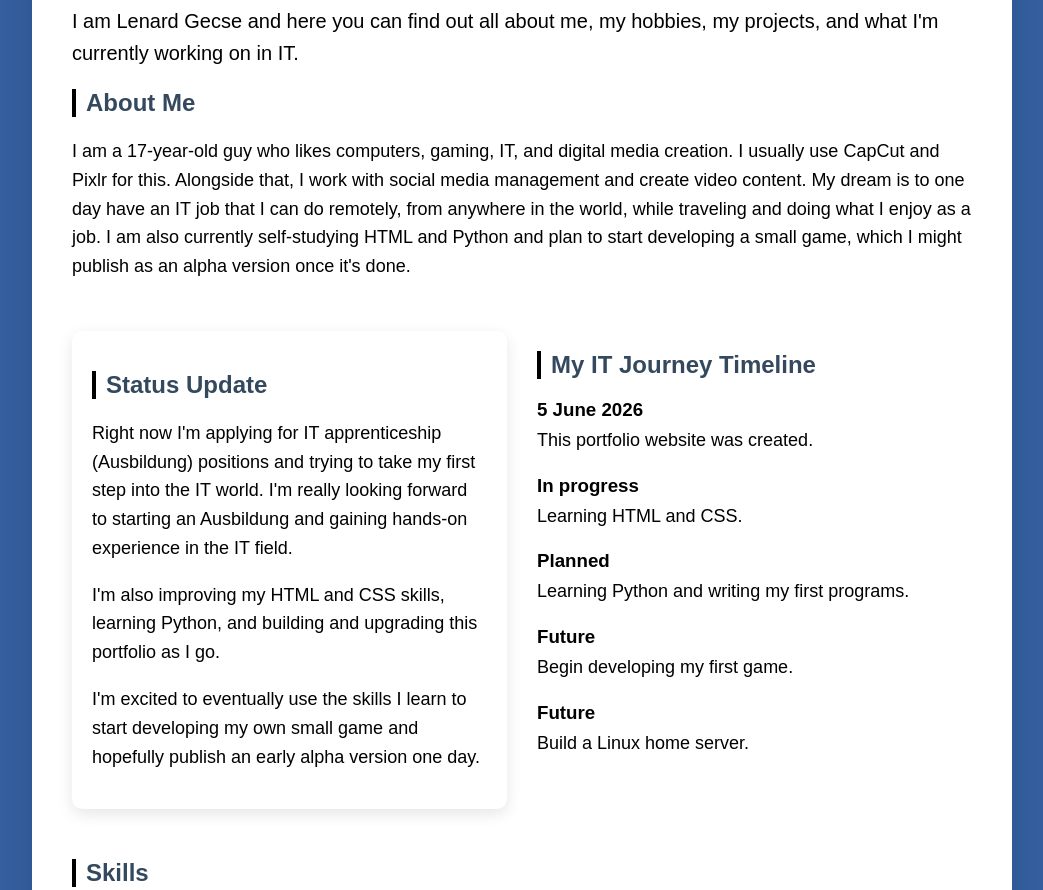
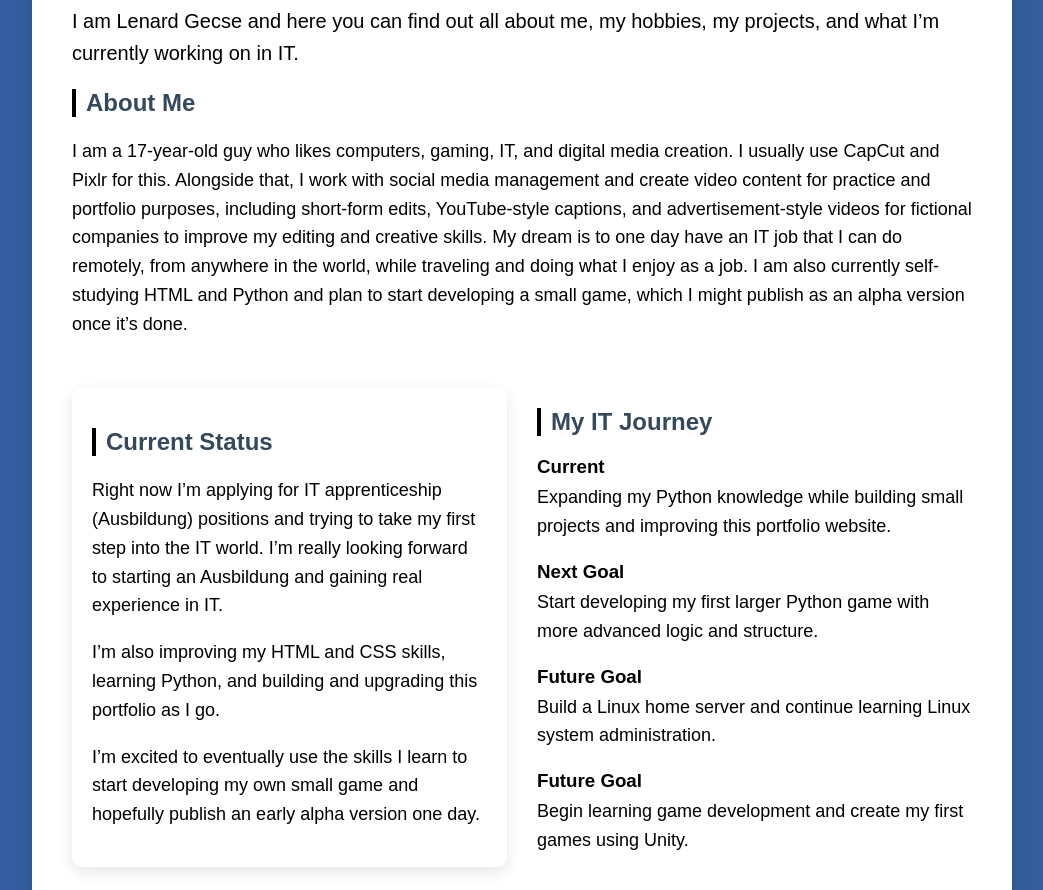
Before and after one commit to ErlikStudio/My-portfolio, a plain HTML site: page index.html in a window 1280 px wide. Shown: the part 240-1130 px from the top of the page, without its empty margins (118-1161 px from the left). Drawn offline with Linux system fonts and the light colour scheme.

Commit message:
Update index.html

```diff
--- a/index.html
+++ b/index.html
@@ -15,55 +15,53 @@
 <p></p>
 
 <p style="font-size: 20px;">
-    I am Lenard Gecse and here you can find out all about me, my hobbies, my projects, and what I'm currently working on in IT.</p>
+    I am Lenard Gecse and here you can find out all about me, my hobbies, my projects, and what I’m currently working on in IT.</p>
 
 <h2>About Me</h2>
 
 <p>
-I am a 17-year-old guy who likes computers, gaming, IT, and digital media creation. I usually use CapCut and Pixlr for this. Alongside that, I work with social media management and create video content.
+I am a 17-year-old guy who likes computers, gaming, IT, and digital media creation. I usually use CapCut and Pixlr for this. Alongside that, I work with social media management and create video content for practice and portfolio purposes, including short-form edits, YouTube-style captions, and advertisement-style videos for fictional companies to improve my editing and creative skills.
 
 My dream is to one day have an IT job that I can do remotely, from anywhere in the world, while traveling and doing what I enjoy as a job.
 
-I am also currently self-studying HTML and Python and plan to start developing a small game, which I might publish as an alpha version once it's done.
+I am also currently self-studying HTML and Python and plan to start developing a small game, which I might publish as an alpha version once it’s done.
 </p>
 
 <div class="layout">
 
     <div class="left">
         <div class="status-box">
-            <h2>Status Update</h2>
+            <h2>Current Status</h2>
 
             <p>
-                Right now I'm applying for IT apprenticeship (Ausbildung) positions and trying to take my first step into the IT world. I'm really looking forward to starting an Ausbildung and gaining hands-on experience in the IT field.
+                Right now I’m applying for IT apprenticeship (Ausbildung) positions and trying to take my first step into the IT world. I’m really looking forward to starting an Ausbildung and gaining real experience in IT.
             </p>
 
             <p>
-                I'm also improving my HTML and CSS skills, learning Python, and building and upgrading this portfolio as I go.
+                I’m also improving my HTML and CSS skills, learning Python, and building and upgrading this portfolio as I go.
             </p>
 
             <p>
-                I'm excited to eventually use the skills I learn to start developing my own small game and hopefully publish an early alpha version one day.
+                I’m excited to eventually use the skills I learn to start developing my own small game and hopefully publish an early alpha version one day.
             </p>
         </div>
     </div>
 
     <div class="right">
-        <h2>My IT Journey Timeline</h2>
+        <h2>My IT Journey</h2>
 
-        <h3>5 June 2026</h3>
-        <p>This portfolio website was created.</p>
+<h3>Current</h3>
 
-        <h3>In progress</h3>
-        <p>Learning HTML and CSS.</p>
+<p>Expanding my Python knowledge while building small projects and improving this portfolio website.</p>
 
-        <h3>Planned</h3>
-        <p>Learning Python and writing my first programs.</p>
+<h3>Next Goal</h3>
+<p>Start developing my first larger Python game with more advanced logic and structure.</p>
 
-        <h3>Future</h3>
-        <p>Begin developing my first game.</p>
+<h3>Future Goal</h3>
+<p>Build a Linux home server and continue learning Linux system administration.</p>
 
-        <h3>Future</h3>
-        <p>Build a Linux home server.</p>
+<h3>Future Goal</h3>
+<p>Begin learning game development and create my first games using Unity.</p>
     </div>
 
 </div>
@@ -84,9 +82,20 @@ I am also currently self-studying HTML and Python and plan to start developing a
     <h2>My Projects</h2>
 
 
-        <h3>27 June 2026:</h3> <p>I made my first little game in Python, a simple text-based console game called "Guess the Number".</p>
-        <h3>29 June 2026:</h3> <p>Built a Python command-line calculator supporting +, -, *, / with continuous calculations and result reuse functionality.</p>
-        <h3>30 June 2026:</h3> <p>Built a password generator and started developing a Hangman game in Python using loops, lists, and random word selection.</p>
+        <h3>26 June 2026:</h3>
+<p>Created my first personal portfolio website using HTML and CSS to showcase my projects and document my programming journey.</p>
+
+<h3>27 June 2026:</h3>
+<p>I made my first little game in Python, a simple text-based console game called "Guess the Number".</p>
+
+<h3>29 June 2026:</h3>
+<p>Built a Python command-line calculator supporting +, -, *, / with continuous calculations and result reuse functionality.</p>
+
+<h3>30 June 2026:</h3>
+
+<div class="JUNE">
+ <p>Built a Python password generator with customizable password length.</p>
+ <p>Developed a text-based Hangman game in Python using loops, lists, and random word selection.</p>
     </p>
 
 </div>
@@ -104,7 +113,3 @@ I am also currently self-studying HTML and Python and plan to start developing a
 
     <p>YouTube: <a href="https://www.youtube.com/@ErlikStudios/videos" target="_blank">My YouTube</a></p>
 </div>
-
-</body>
-
-</html>
```
